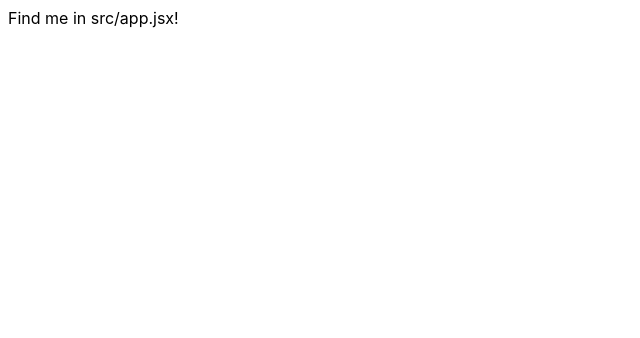
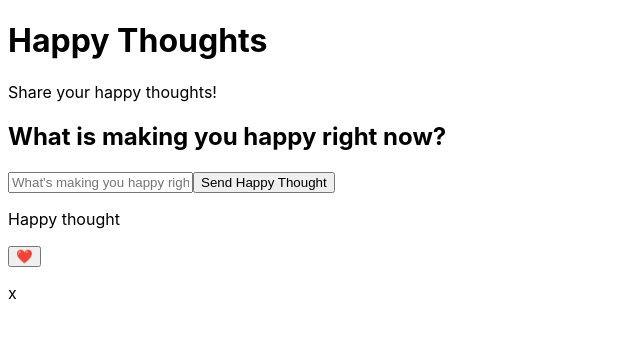
Before and after one commit to Technigo/project-happy-thoughts-vite, a React (Vite) app: page / in a window 1280 px wide. Shown: the top 338 px of the page, without its empty margins (0-640 px from the left). Built offline with nearby package versions, Linux system fonts and the light colour scheme.

Commit message:
basic structure, components

```diff
--- a/src/App.jsx
+++ b/src/App.jsx
@@ -1,3 +1,14 @@
+import { Header } from "./Components/Header/Header";
+import { ThoughtForm } from "./Components/ThoughtForm/ThoughtForm";
+import { ThoughtList } from "./Components/ThoughtList/ThoughtList";
+
+
 export const App = () => {
-  return <div>Find me in src/app.jsx!</div>;
+  return <div>
+
+    <Header />
+    <ThoughtForm />
+    <ThoughtList />
+
+  </div>;
 };
--- /dev/null
+++ b/src/Components/Header/Header.jsx
@@ -0,0 +1,11 @@
+import React from 'react'
+import style from './Header.module.css'
+
+export const Header = () => {
+  return (
+    <div className='style.header-style'>
+        <h1>Happy Thoughts</h1>
+        <p>Share your happy thoughts!</p>
+        </div>
+  )
+}
--- /dev/null
+++ b/src/Components/Header/Header.module.css
@@ -0,0 +1,10 @@
+.header-style {
+    background-color: #fff;
+    border-bottom: 1px solid #e6e6e6;
+    height: 70px;
+    padding: 0 20px;
+    position: fixed;
+    top: 0;
+    width: 100%;
+    z-index: 1;
+}
--- /dev/null
+++ b/src/Components/Thought/Thought.jsx
@@ -0,0 +1,12 @@
+import React from 'react'
+import style from './Thought.module.css'
+
+export const Thought = () => {
+  return (
+    <div className='style.thought-style'>
+        <p>Happy thought</p>
+        <button>❤️</button>
+        <p>x</p>
+    </div>
+  )
+}
--- /dev/null
+++ b/src/Components/Thought/Thought.module.css
@@ -0,0 +1,10 @@
+style.thought-style {
+    background-color: #fff;
+    border-bottom: 1px solid #e6e6e6;
+    height: 70px;
+    padding: 0 20px;
+    position: fixed;
+    top: 0;
+    width: 100%;
+    z-index: 1;
+}
--- /dev/null
+++ b/src/Components/ThoughtForm/ThoughtForm.jsx
@@ -0,0 +1,13 @@
+import style from './ThoughtForm.module.css'
+
+
+export const ThoughtForm = () => {
+  return (
+    <div className='style.thought-form-style'>
+        <h2>What is making you happy right now?</h2>
+
+        <input id="thought-input" type="text" placeholder="What's making you happy right now?" />
+        <button>Send Happy Thought</button>
+    </div>
+  )
+}
--- /dev/null
+++ b/src/Components/ThoughtForm/ThoughtForm.module.css
@@ -0,0 +1,10 @@
+.thought-form-style {
+    background-color: #fff;
+    border-bottom: 1px solid #e6e6e6;
+    height: 70px;
+    padding: 0 20px;
+    position: fixed;
+    top: 0;
+    width: 100%;
+    z-index: 1;
+}
--- /dev/null
+++ b/src/Components/ThoughtList/ThoughtList.jsx
@@ -0,0 +1,10 @@
+import React from 'react'
+import style from './ThoughtList.module.css'
+import { Thought } from '../Thought/Thought'
+export const ThoughtList = () => {
+  return (
+    <div className='style.thought-list-style'>
+        <Thought />
+    </div>
+  )
+}
--- /dev/null
+++ b/src/Components/ThoughtList/ThoughtList.module.css
@@ -0,0 +1,10 @@
+.thoughtlist-style{
+    background-color: #fff;
+    border-bottom: 1px solid #e6e6e6;
+    height: 70px;
+    padding: 0 20px;
+    position: fixed;
+    top: 0;
+    width: 100%;
+    z-index: 1;
+}
```
Also changed, not shown: src/Styles/App.css (added).
